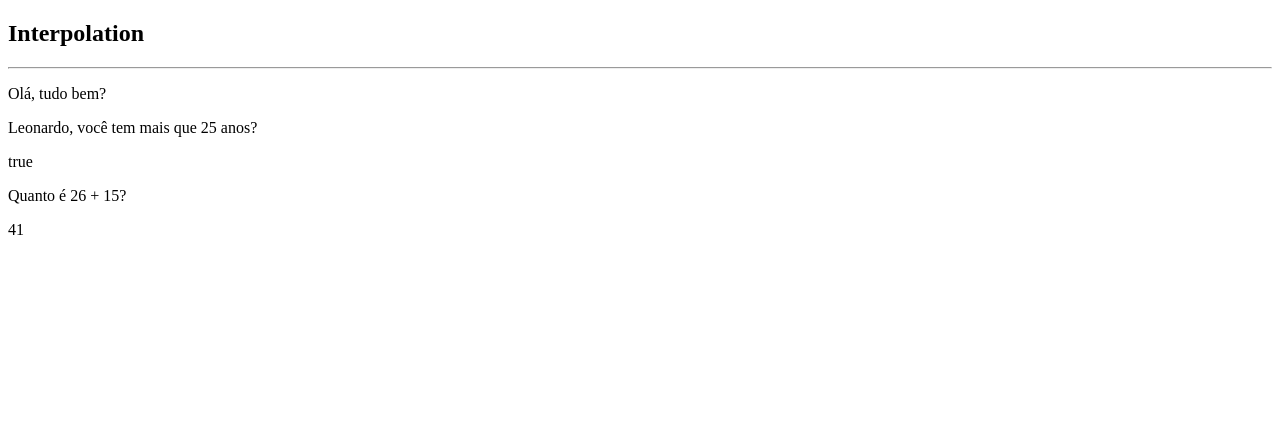
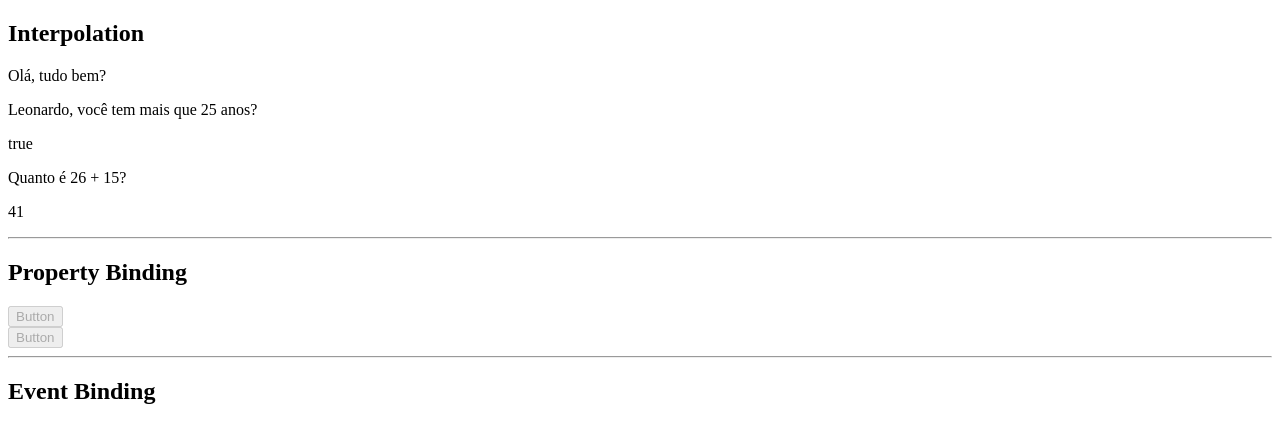
Before and after one commit to leonardosuave/Angular, an Angular app in the folder Template-Data-Binding/: page / in a window 1280 px wide. Shown: the top 442 px of the page. Built offline with nearby package versions, Linux system fonts and the light colour scheme.

Commit message:
chore: Binding - Property Binding

```diff
--- a/Template-Data-Binding/src/app/interpolation-data-binding/interpolation-data-binding.component.html
+++ b/Template-Data-Binding/src/app/interpolation-data-binding/interpolation-data-binding.component.html
@@ -1,8 +1,16 @@
 <h2>Interpolation</h2>
-<hr>
 <p>{{mensagem}}</p>
 <p>{{name}}, você tem mais que 25 anos?</p>
 <p>{{idade > 25}}</p>
 
 <p>Quanto é {{idade}} + 15?</p>
 <p>{{idade + 15}}</p>
+<hr>
+
+<h2>Property Binding</h2>
+<!--Os 2 botões abaixo possuem a mesma lógica, so que o ultimo que esta com Property Binding está com um método da class que é do tipo boolean e neste caso não precisa ser identificado true/false diretamente nessa propriedade do botão. O true e false é referenciado no valor do método, lá na class-->
+<button disabled="true">Button</button><br>
+<button [disabled]="checkedDisabled">Button</button>
+<hr>
+
+<h2>Event Binding</h2>
--- a/Template-Data-Binding/src/app/interpolation-data-binding/interpolation-data-binding.component.ts
+++ b/Template-Data-Binding/src/app/interpolation-data-binding/interpolation-data-binding.component.ts
@@ -7,9 +7,13 @@ import { Component, OnInit } from '@angular/core';
 })
 export class InterpolationDataBindingComponent implements OnInit {
 
+  //Interpolation
   public mensagem:string = 'Olá, tudo bem?'
   public name:string = 'Leonardo'
   public idade:number = 26
+
+  //Property Binding
+  public checkedDisabled:boolean = true
 
   constructor() { }
 
```
